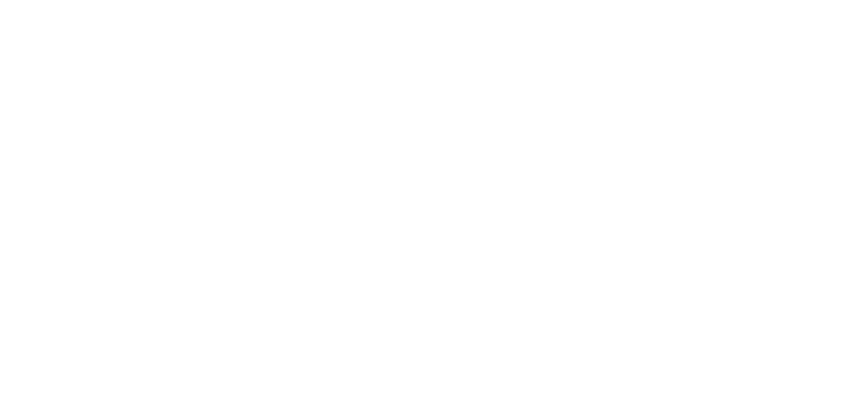
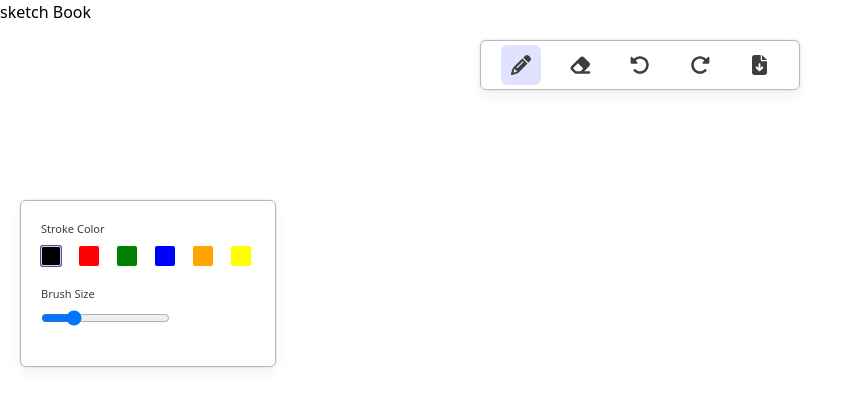
Before and after one commit to codecraft26/sketch-book, a Next.js app: page / in a window 1280 px wide. Shown: the top 408 px of the page, without its empty margins (0-863 px from the left). Built offline with nearby package versions, Linux system fonts and the light colour scheme.

Commit message:
refactor:sloving some issue for store

```diff
--- a/src/components/Toolbox/index.js
+++ b/src/components/Toolbox/index.js
@@ -1,52 +1,48 @@
-import React from 'react'
+import { useSelector, useDispatch } from 'react-redux'
+import cx from 'classnames';
+
 import styles from './index.module.css'
-import { COLORS } from '@/constants'
-import { useSelector } from 'react-redux'
-const updateBrushSize = (e) => {
 
+import { COLORS, MENU_ITEMS } from '@/constants'
+import {changeColor, changeBrushSize } from '@/slice/toolboxSlice'
+// import { socket } from "@/socket";
+
+const Toolbox = () => {
+    const dispatch = useDispatch()
+    const activeMenuItem = useSelector((state) => state.menu.activeMenuItem)
+    const showStrokeToolOption = activeMenuItem === MENU_ITEMS.PENCIL
+    const showBrushToolOption = activeMenuItem === MENU_ITEMS.PENCIL || activeMenuItem === MENU_ITEMS.ERASER
+    const {color, size} = useSelector((state) => state.toolbox[activeMenuItem])
+
+    const updateBrushSize = (e) => {
+        dispatch(changeBrushSize({item: activeMenuItem, size: e.target.value}))
+        // socket.emit('changeConfig', {color, size: e.target.value })
+    }
+
+    const updateColor = (newColor) => {
+        dispatch(changeColor({item: activeMenuItem, color: newColor}))
+        // socket.emit('changeConfig', {color: newColor, size })
+    }
+
+    return (<div className={styles.toolboxContainer}>
+        {showStrokeToolOption && <div className={styles.toolItem}>
+            <h4 className={styles.toolText}>Stroke Color</h4>
+            <div className={styles.itemContainer}>
+                <div className={cx(styles.colorBox, {[styles.active]: color === COLORS.BLACK})} style={{backgroundColor: COLORS.BLACK}} onClick={() => updateColor(COLORS.BLACK)}/>
+                <div className={cx(styles.colorBox, {[styles.active]: color === COLORS.RED})} style={{backgroundColor: COLORS.RED}} onClick={() => updateColor(COLORS.RED)}/>
+                <div className={cx(styles.colorBox, {[styles.active]: color === COLORS.GREEN})} style={{backgroundColor: COLORS.GREEN}} onClick={() => updateColor(COLORS.GREEN)}/>
+                <div className={cx(styles.colorBox, {[styles.active]: color === COLORS.BLUE})} style={{backgroundColor: COLORS.BLUE}} onClick={() => updateColor(COLORS.BLUE)}/>
+                <div className={cx(styles.colorBox, {[styles.active]: color === COLORS.ORANGE})} style={{backgroundColor: COLORS.ORANGE}} onClick={() => updateColor(COLORS.ORANGE)}/>
+                <div className={cx(styles.colorBox, {[styles.active]: color === COLORS.YELLOW})} style={{backgroundColor: COLORS.YELLOW}} onClick={() => updateColor(COLORS.YELLOW)}/>
+            </div>
+        </div>}
+        {showBrushToolOption && <div className={styles.toolItem}>
+            <h4 className={styles.toolText}>Brush Size</h4>
+            <div className={styles.itemContainer}>
+                <input type="range" min={1} max={10} step={1} onChange={updateBrushSize} value={size}/>
+            </div>
+        </div>}
+    </div>)
 }
 
-const ToolBox = () => {
-
-
-  const activeMenuItem=useSelector((state)=>state.menu)
-  return (
-    <div className={styles.toolboxContainer}>
-      <div className={styles.toolItem}>
-        <h4 className={styles.toolText}> Stroke Color</h4>
-
-        <div className={styles.itemContainer}  >
-
-          <div className={styles.colorBox} style={{backgroundColor:COLORS.BLACK}}/>
-          <div className={styles.colorBox} style={{backgroundColor:COLORS.RED}}/>
-          <div className={styles.colorBox} style={{backgroundColor:COLORS.GREEN}}/>
-          <div className={styles.colorBox} style={{backgroundColor:COLORS.BLUE}}/>
-          <div className={styles.colorBox} style={{backgroundColor:COLORS.YELLOW}}/>
-          <div className={styles.colorBox} style={{backgroundColor:COLORS.ORANGE}}/>
-        </div>
-
-      </div>
-
-      <div>
-
-        <h4 className={styles.toolText}>
-          Brush size
-
-          {activeMenuItem}
-        </h4>
-
-        <div className={styles.itemContainer}>
-
-
-          <input type='range' min={1} step={1} onChange={updateBrushSize} />
-        </div>
-      </div>
-
-
-
-    </div>
-  )
-}
-
-
-export default ToolBox
+export default Toolbox;
--- a/src/pages/_app.js
+++ b/src/pages/_app.js
@@ -1,7 +1,8 @@
+import { Provider } from 'react-redux'
+import { store } from '@/store'
 import '@/styles/globals.css'
 
 export default function App({ Component, pageProps }) {
-  return
-
-  <Component {...pageProps} />
+  return<> <Provider store={store}><Component {...pageProps} /></Provider>
+  </>
 }
--- a/src/pages/index.js
+++ b/src/pages/index.js
@@ -3,15 +3,15 @@ import ToolBox from '@/components/Toolbox'
 import Menu from '../components/Menu'
 import Board from '@/components/Board'
 export default function Home() {
-
-  console.log("Home")
   return (
 
 
 
     <div>
     sketch Book
-
+      <Menu/>
+      <ToolBox/>
+      <Board/>
     </div>
   )
 }
```
